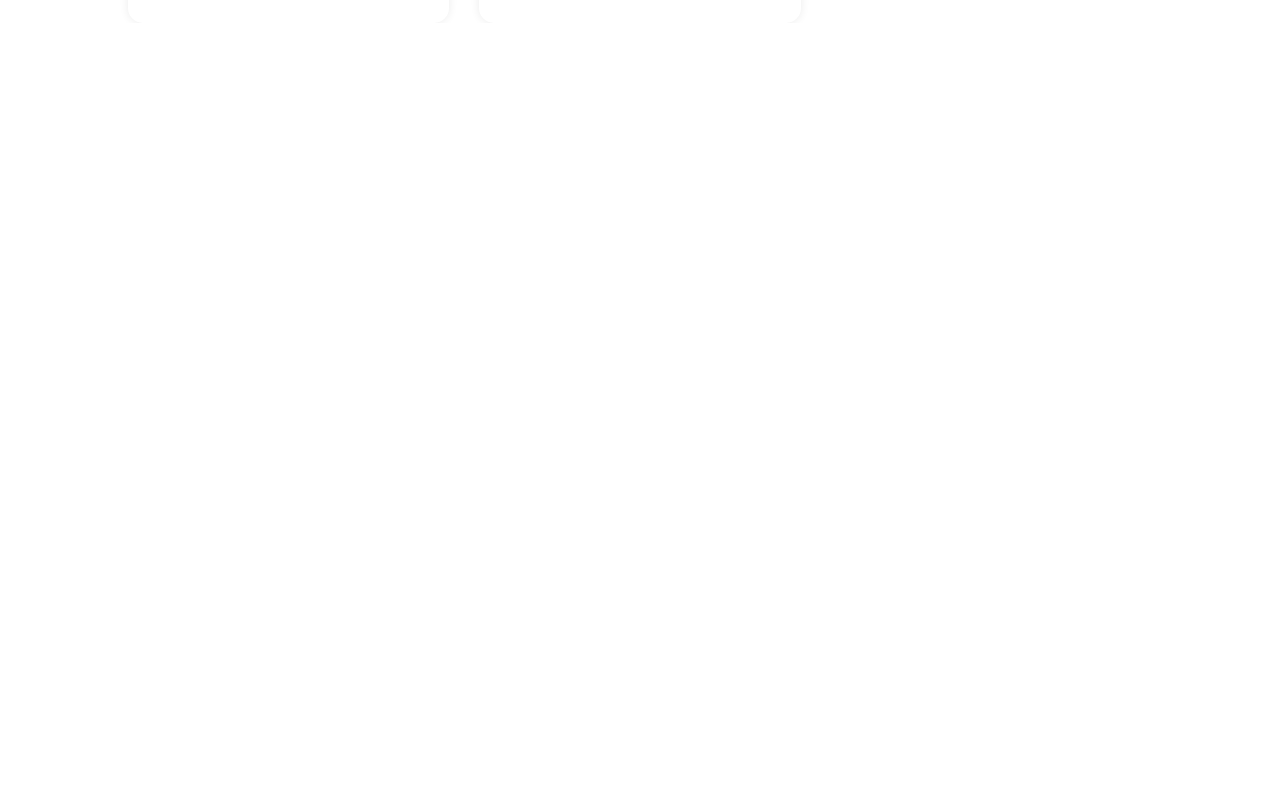
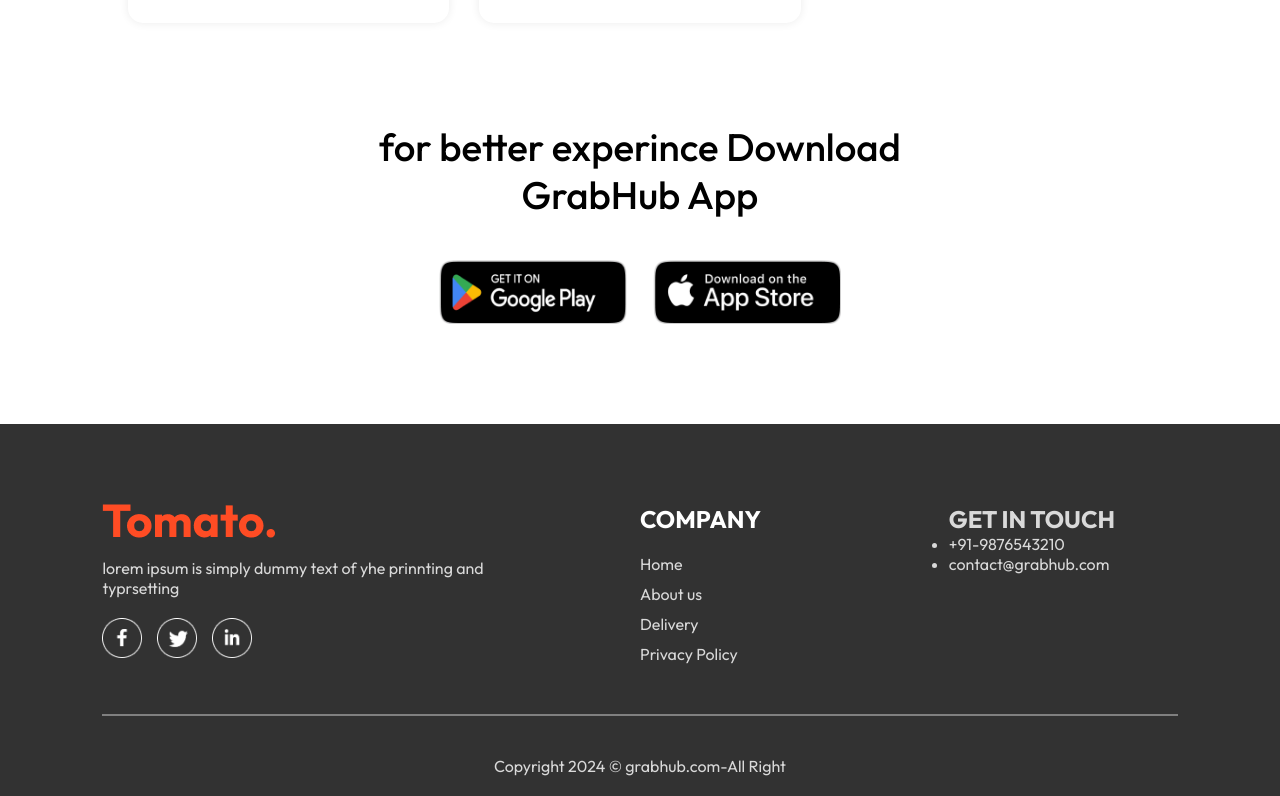
Before and after one commit to Kolluru-Sumanth/Grab-Hub---Full-Stack-Food-Delivery-Platform-, a React (Vite) app in the folder frontend/: page / in a window 1280 px wide. Shown: the part 5762-6558 px from the top of the page. Before the commit the page ends 5785 px from the top, so only its background shows below. Built offline with nearby package versions, Linux system fonts and the light colour scheme.

Commit message:
added footer and appDownload component

```diff
--- /dev/null
+++ b/frontend/src/components/AppDownload/AppDownload.css
@@ -0,0 +1,22 @@
+.app-download{
+    margin: auto auto;
+    margin-top: 100px;
+    font-size: max(3vw,20px);
+    text-align: center;
+    font-weight: 500;
+}
+.app-download-platforms{
+    display: flex;
+    justify-content: center;
+    gap: max(2vw,10px);
+    margin-top: 40px;
+}
+.app-download-platforms img{
+    width: max(30vw,120px);
+    max-width: 188px;
+    transition: 0.5s;
+    cursor: pointer;
+}
+.app-download-platforms img:hover{
+    transform: scale(1.05);
+}
--- /dev/null
+++ b/frontend/src/components/AppDownload/AppDownload.jsx
@@ -0,0 +1,16 @@
+import React from 'react'
+import './AppDownload.css'
+import { assets } from '../../assets/frontend_assets/assets'
+const AppDownload = () => {
+  return (
+    <div className="app-download" id='app-download'>
+        <p>for better experince Download <br /> GrabHub App</p>
+    <div className="app-download-platforms">
+        <img src={assets.play_store} alt="" />
+        <img src={assets.app_store} alt="" />
+    </div>
+    </div>
+)
+}
+
+export default AppDownload
--- a/frontend/src/components/FoodDisplay/FoodDisplay.jsx
+++ b/frontend/src/components/FoodDisplay/FoodDisplay.jsx
@@ -11,7 +11,6 @@ const FoodDisplay = ({category}) => {
         {food_list.map((item,index)=>{
           if (category==='All' || category===item.category){
             return <FoodItem key={index} name={item.name} id={item._id} price={item.price} description={item.description} image={item.image}></FoodItem>
-
           }
         })}
       </div>
--- /dev/null
+++ b/frontend/src/components/Footer/Footer.css
@@ -0,0 +1,47 @@
+.footer {
+    position: absolute;
+    left: 0;
+    width: 100vw;
+    color: #d9d9d9;
+    background-color: #323232;
+    display: flex;
+    flex-direction: column;
+    align-items: center;
+    gap: 20px;
+    padding: 20px 8vw;
+    padding-top: 80px;
+    margin-top: 100px;
+}
+
+.footer-content{
+    width: 100%;
+    display: grid;
+    grid-template-columns: 2fr 1fr 1fr;
+    gap: 80px;
+}
+.footer-content-left ,.footer-content-right ,.footer-content-center{
+    display: flex;
+    flex-direction: column;
+    align-items: start;
+    gap:20px;
+}
+.footer-content-left li ,.footer-content-right li ,.footer-content-center li{
+    list-style: none;
+    flex-direction: column;
+    margin-bottom: 10px;
+    cursor: pointer;
+}
+.footer-content-left h2 ,.footer-content-right h2 ,.footer-content-center h2{
+    color: white;
+}
+.footer-social-icons img{
+    width: 40px;
+    margin-right: 15px;
+}
+.footer hr{
+    width: 100%;
+    height: 2px;
+    margin: 20px 0px;
+    background-color: grey;
+    border: none;
+}
--- /dev/null
+++ b/frontend/src/components/Footer/Footer.jsx
@@ -0,0 +1,40 @@
+import React from 'react'
+import "./Footer.css"
+import { assets } from '../../assets/frontend_assets/assets'
+const Footer = () => {
+  return (
+    <div className="footer" id='footer'>
+        <div className="footer-content">
+            <div className="footer-content-left">
+                <img src={assets.logo} alt="" />
+                <p>lorem ipsum is simply dummy text of yhe prinnting and typrsetting</p>
+                <div className="footer-social-icons">
+                    <img src={assets.facebook_icon} alt="" />
+                    <img src={assets.twitter_icon} alt="" />
+                    <img src={assets.linkedin_icon} alt="" />
+                </div>
+            </div>
+            <div className="footer-content-center">
+                <h2>COMPANY</h2>
+                <ul>
+                    <li>Home</li>
+                    <li>About us</li>
+                    <li>Delivery</li>
+                    <li>Privacy Policy</li>
+                </ul>
+            </div>
+            <div className="footer-contents-right">
+                <h2>GET IN TOUCH</h2>
+                <ul>
+                    <li>+91-9876543210</li>
+                    <li>contact@grabhub.com</li>
+                </ul>
+            </div>
+        </div>
+        <hr />
+        <p className="footer-copyright">Copyright 2024 © grabhub.com-All Right</p>
+    </div>
+  )
+}
+
+export default Footer
--- a/frontend/src/pages/Home/Home.jsx
+++ b/frontend/src/pages/Home/Home.jsx
@@ -2,6 +2,8 @@ import React, { useState } from 'react'
 import Header from '../../components/Header/Header'
 import ExploreMenu from '../../components/ExploreMenu/ExploreMenu'
 import FoodDisplay from '../../components/FoodDisplay/FoodDisplay'
+import Footer from '../../components/Footer/Footer'
+import AppDownload from '../../components/AppDownload/AppDownload'
 const Home = () => {
   const [category,setCategory]=useState("All");
   return (
@@ -9,6 +11,8 @@ const Home = () => {
         <Header/>
         <ExploreMenu category={category} setCategory={setCategory}/>
         <FoodDisplay category={category}></FoodDisplay>
+        <AppDownload></AppDownload>
+        <Footer></Footer>
     </div>
   )
 }
```
